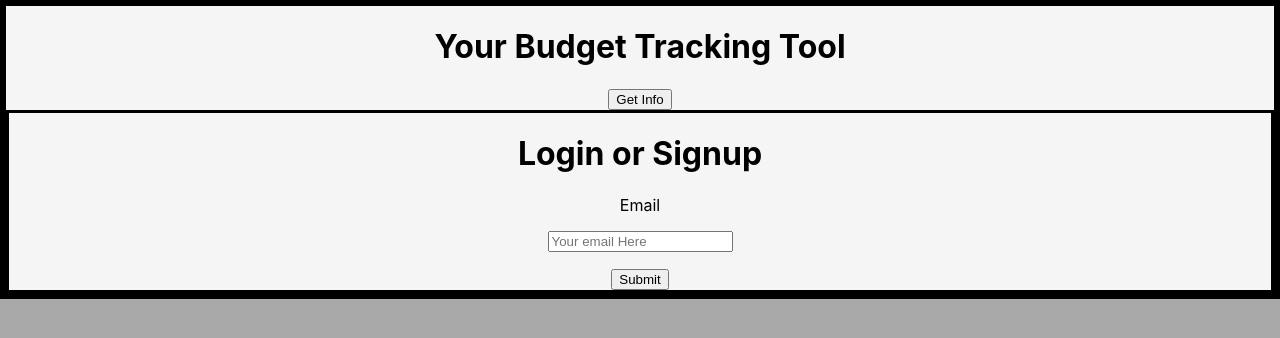
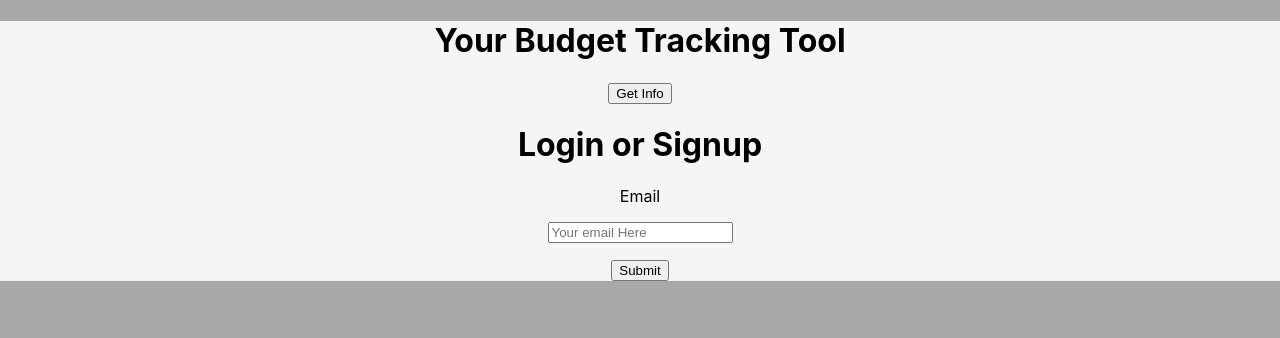
Before and after one commit to jackthelab/budget-tracker-tool, a React (Create React App) app in the folder budget-tracker-fed/: page / in a window 1280 px wide. Shown: the top 338 px of the page. Built offline with nearby package versions, Linux system fonts and the light colour scheme.

Commit message:
quick css change

```diff
--- a/budget-tracker-fed/src/styles/App.css
+++ b/budget-tracker-fed/src/styles/App.css
@@ -5,6 +5,4 @@ body {
 
 div {
   background-color: whitesmoke;
-  border-style: solid;
-  border-color: black;
 }
```
